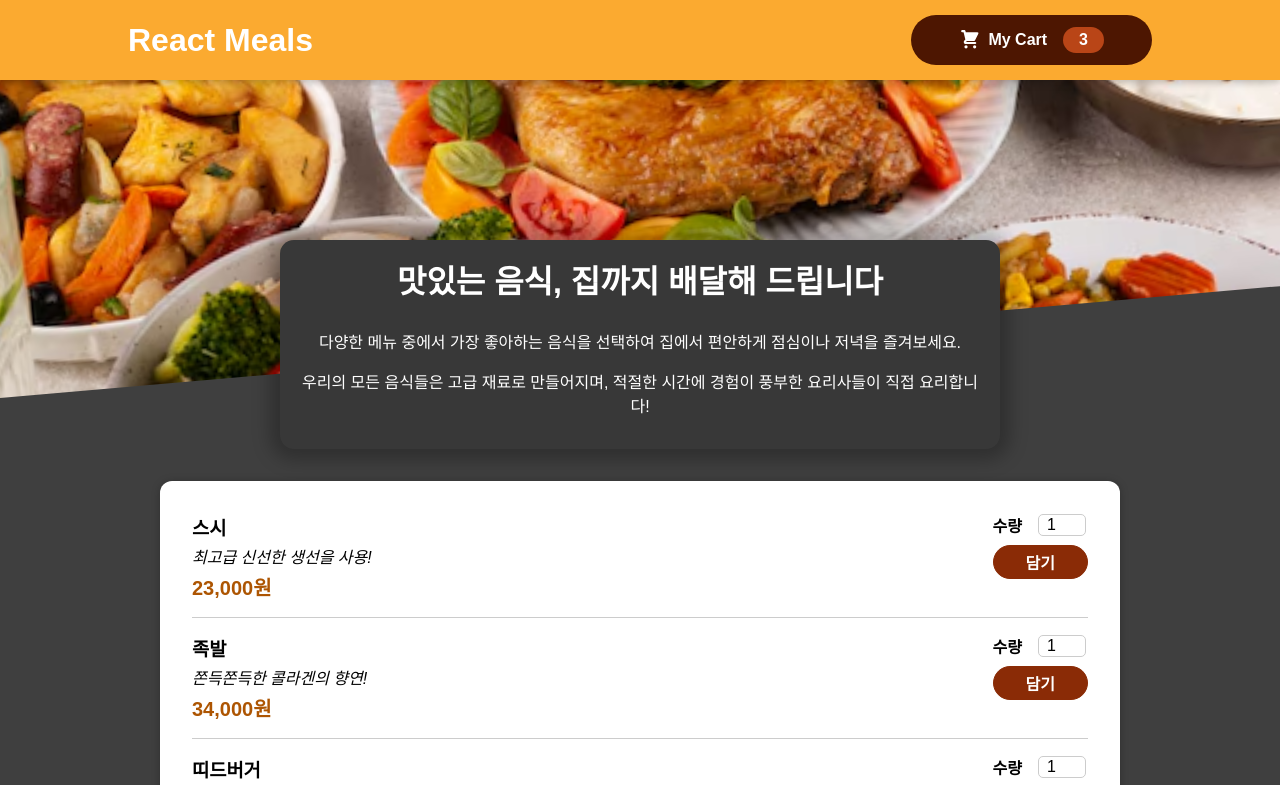
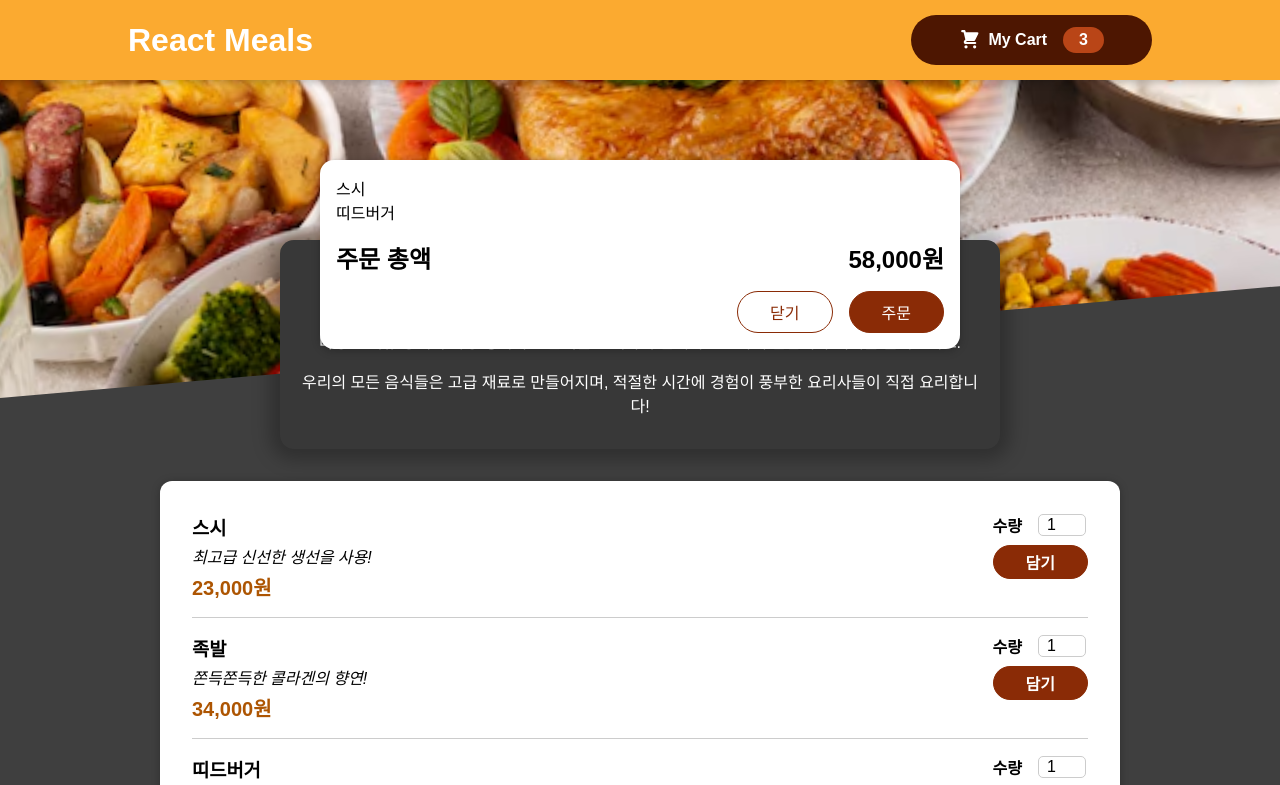
Before and after one commit to goodzeee/react-selfstudy202407, a React (Create React App) app: page / in a window 1280 px wide. Shown: the top 785 px of the page. Built offline with nearby package versions, Linux system fonts and the light colour scheme.

Commit message:
# Cart 장바구니 모달 - children 처리

```diff
--- a/src/App.js
+++ b/src/App.js
@@ -216,11 +216,13 @@
 import React from 'react'
 import Header from './Food/Layout/Header';
 import Meals from './Food/Meals/Meals';
+import Cart from './Food/Cart/Cart';
 
 const App = () => {
   return (
     <>
-    <Header></Header>
+    <Cart />
+    <Header />
     <div id='main'>
       <Meals />
     </div>
--- /dev/null
+++ b/src/Food/Cart/Cart.js
@@ -0,0 +1,56 @@
+import React from 'react'
+import styles from './Cart.module.scss';
+import CartModal from './CartModal';
+
+const DUMMY_CART = [
+      {
+        id: 'c1',
+        name: '스시',
+        amount: 2,
+        price: 46000,
+      },
+      {
+        id: 'c2',
+        name: '띠드버거',
+        amount: 1,
+        price: 12000,
+      },
+    ];
+
+    const Cart = ({  }) => {
+      const {
+          'cart-items': cartItemStyle,
+          total,
+          actions,
+          'button--alt': btnAlt,
+          button,
+        } = styles;
+
+        return(
+            <CartModal>
+              {/* 주문 내역 */}
+              <ul className={cartItemStyle}>
+                {DUMMY_CART.map((cartItem) => (
+                  <li key={cartItem.id}>
+                    {cartItem.name}
+                  </li>
+                ))}
+              </ul>
+              <div className={total}>
+                <span>주문 총액</span>
+                <span>58,000원</span>
+              </div>
+              <div className={actions}>
+                <button
+                  className={btnAlt}
+                //   onClick={onClose}
+                  >
+                  닫기
+                </button>
+                <button className={button}>주문</button>
+              </div>
+            </CartModal>
+          );
+        };
+
+export default Cart
--- /dev/null
+++ b/src/Food/Cart/Cart.module.scss
@@ -0,0 +1,53 @@
+$button-color: #8a2b06;
+$hover-active-bg-color: #5a1a01;
+$hover-active-border-color: #5a1a01;
+$hover-active-color: white;
+$button-alt-color: #8a2b06;
+$button-bg-color: #8a2b06;
+$button-color: white;
+
+.cart-items {
+  list-style: none;
+  margin: 0;
+  padding: 0;
+  max-height: 20rem;
+  // overflow: scroll;
+}
+
+.total {
+  display: flex;
+  justify-content: space-between;
+  align-items: center;
+  font-weight: bold;
+  font-size: 1.5rem;
+  margin: 1rem 0;
+}
+
+.actions {
+  text-align: right;
+
+  button {
+    font: inherit;
+    cursor: pointer;
+    background-color: $button-color;
+    border: 1px solid $button-bg-color;
+    padding: 0.5rem 2rem;
+    border-radius: 25px;
+    margin-left: 1rem;
+
+    &:hover, &:active {
+      background-color: $hover-active-bg-color;
+      border-color: $hover-active-border-color;
+      color: $hover-active-color;
+    }
+  }
+
+  .button--alt {
+    color: $button-alt-color;
+  }
+
+  .button {
+    background-color: $button-bg-color;
+    color: $button-color;
+  }
+}
--- /dev/null
+++ b/src/Food/Cart/CartModal.js
@@ -0,0 +1,21 @@
+import React from 'react'
+import styles from './CartModal.module.scss';
+
+const ModalOverlay = ({children}) => {
+    return(
+        <div className={styles.modal}>
+          <div className={styles.content}>{children}</div>
+        </div>
+    )
+};
+
+const CartModal = ({children}) => {
+
+  return (
+    <ModalOverlay>
+        {children}
+    </ModalOverlay>
+  )
+}
+
+export default CartModal
--- /dev/null
+++ b/src/Food/Cart/CartModal.module.scss
@@ -0,0 +1,40 @@
+.backdrop {
+    position: fixed;
+    top: 0;
+    left: 0;
+    width: 100%;
+    height: 100vh;
+    z-index: 20;
+    background-color: rgba(0, 0, 0, 0.75);
+  }
+
+  .modal {
+    position: fixed;
+    top: 20vh;
+    left: 5%;
+    width: 90%;
+    background-color: white;
+    padding: 1rem;
+    border-radius: 14px;
+    box-shadow: 0 2px 8px rgba(0, 0, 0, 0.25);
+    z-index: 30;
+    animation: slide-down 300ms ease-out forwards;
+  }
+
+  @media (min-width: 768px) {
+    .modal {
+      width: 40rem;
+      left: calc(50% - 20rem);
+    }
+  }
+
+  @keyframes slide-down {
+    from {
+      opacity: 0;
+      transform: translateY(-3rem);
+    }
+    to {
+      opacity: 1;
+      transform: translateY(0);
+    }
+  }
```
